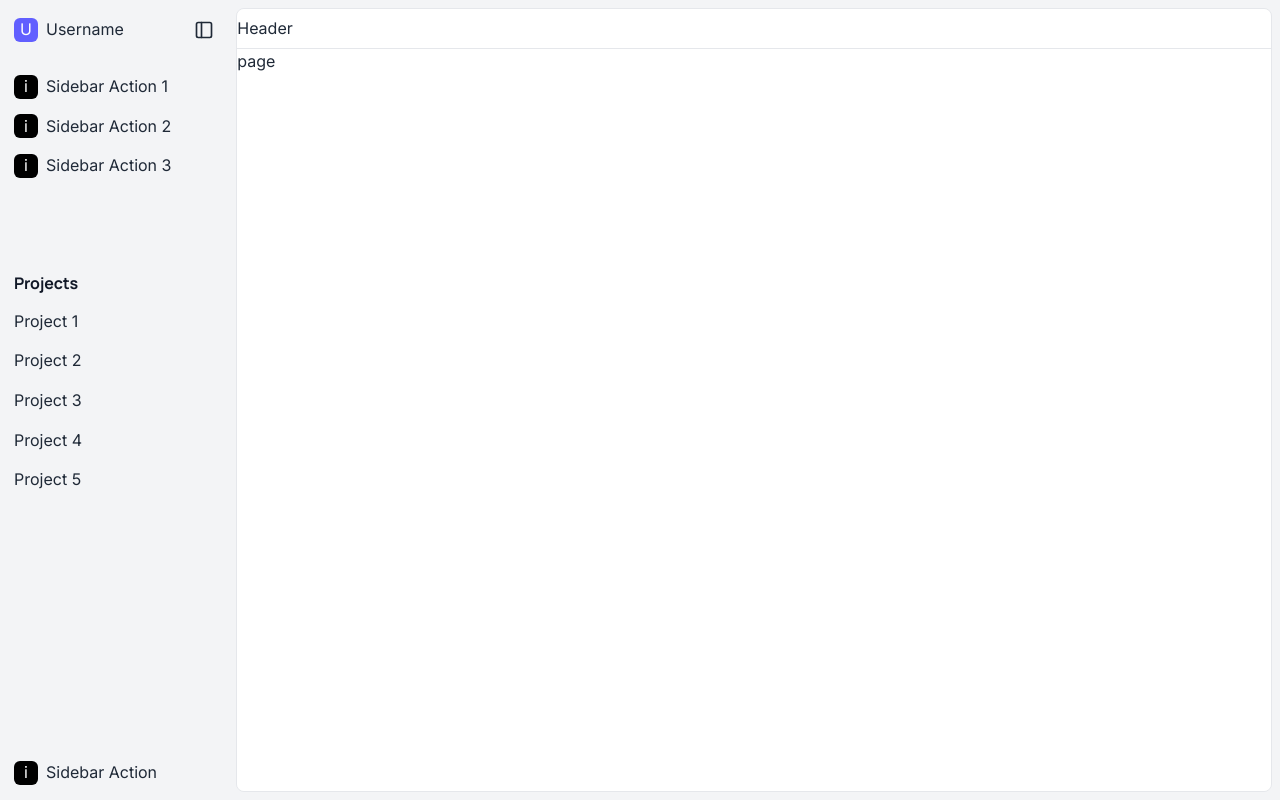
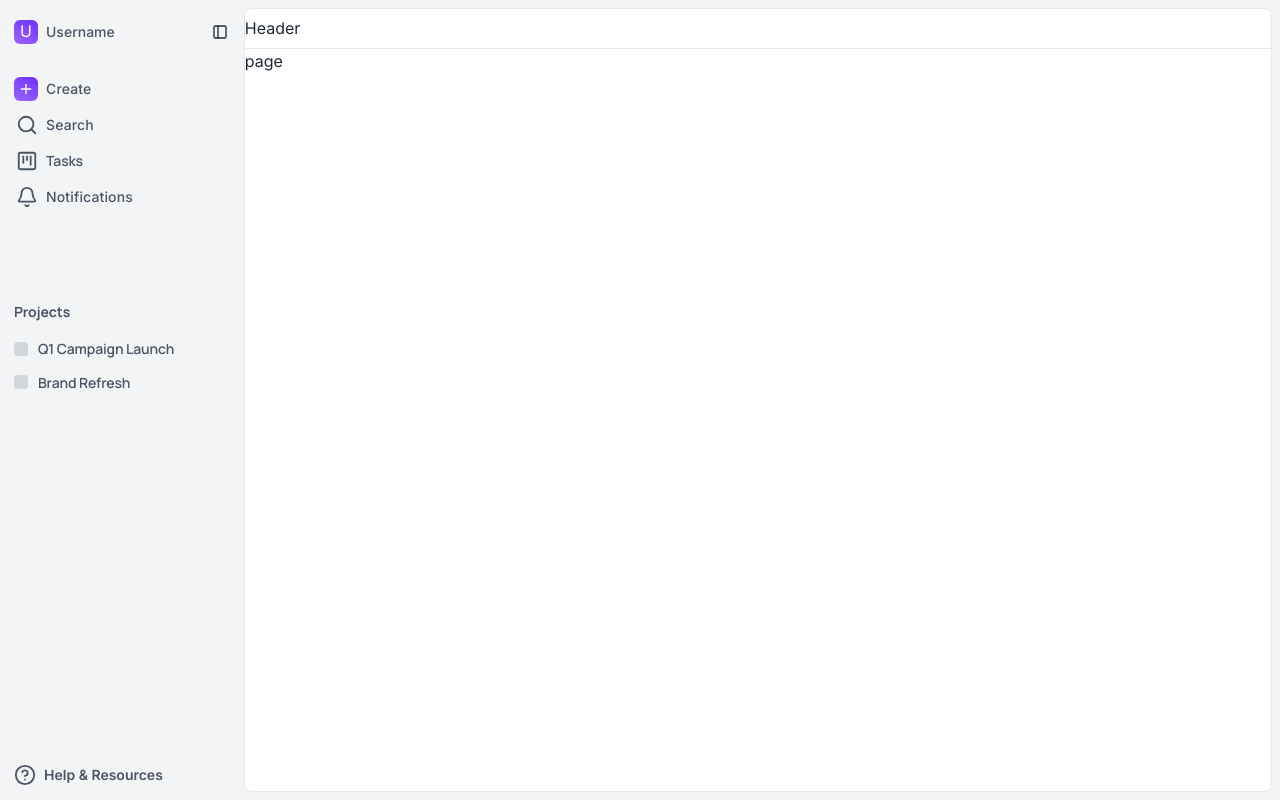
Before and after one commit to RodRe1ss/Enlist-Dashboard, a Next.js app: page / in a window 1280 px wide. Built offline with nearby package versions, Linux system fonts and the light colour scheme.

Commit message:
sidebar data add & ui add

```diff
--- a/package.json
+++ b/package.json
@@ -9,6 +9,7 @@
     "lint": "eslint"
   },
   "dependencies": {
+    "@radix-ui/react-slot": "^1.2.4",
     "class-variance-authority": "^0.7.1",
     "clsx": "^2.1.1",
     "date-fns": "^4.1.0",
--- a/src/components/layout/sidebar/Sidebar.tsx
+++ b/src/components/layout/sidebar/Sidebar.tsx
@@ -1,24 +1,29 @@
-import { PanelLeft } from "lucide-react";
+import { HelpCircle, PanelLeft } from "lucide-react";
 import SidebarProjects from "./SidebarProjects";
 import SidebarActions from "./SidebarActions";
+import { Button } from "@/components/ui/button";
 
 const Sidebar = () => {
   return (
-    <aside className="bg-gray-100 w-68.75 h-full flex flex-col p-2">
+    <aside className="bg-gray-100 w-72 h-full flex flex-col py-2 pl-2 ">
       {/* Sidebar top */}
-      <div className="flex items-center justify-between h-11 ">
+      <div className="flex items-center justify-between h-12 ">
         {/* Profile Button */}
-        <div className="rounded-sm hover:bg-gray-200 transition-all px-1.5 py-1.5 cursor-pointer flex items-center gap-2">
-          <div className="rounded-sm bg-indigo-500 text-white flex size-6 items-center justify-center">
+        <div className="rounded-sm hover:bg-gray-200 transition-all p-1.5 cursor-pointer flex items-center gap-2">
+          <div className="rounded-sm primary-mix text-white flex size-6 items-center justify-center">
             <span>U</span>
           </div>
-          <span>Username</span>
+          <span className="text-gray-600! text-sm! font-medium!">Username</span>
         </div>
 
         {/* Sidebar layout button */}
-        <div className="p-1.5 rounded-sm size-8 hover:bg-gray-200 transition-all cursor-pointer flex items-center justify-center">
+        <Button
+          variant={"ghost"}
+          size={"icon-sm"}
+          className="hover:bg-gray-200 "
+        >
           <PanelLeft />
-        </div>
+        </Button>
       </div>
 
       {/* Sidebar Actions */}
@@ -28,11 +33,11 @@ const Sidebar = () => {
       <SidebarProjects />
 
       {/* Sidebar Bottom link */}
-      <div className="rounded-sm  p-1.5 flex items-center gap-2 hover:bg-gray-100 transition-all cursor-pointer mt-auto">
-        <div className="size-6 rounded-sm bg-black text-white flex items-center justify-center">
-          <span>i</span>
-        </div>
-        <span>Sidebar Action </span>
+      <div className="mt-auto flex items-center gap-2 hover:bg-gray-200 p-1.5 rounded-sm transition-all cursor-pointer ">
+        <HelpCircle className="text-gray-600! size-5.5" />
+        <span className="text-gray-600! text-sm! font-semibold!">
+          Help & Resources
+        </span>
       </div>
     </aside>
   );
--- a/src/components/layout/sidebar/SidebarActions.tsx
+++ b/src/components/layout/sidebar/SidebarActions.tsx
@@ -1,19 +1,54 @@
-import React from "react";
+import { Button } from "@/components/ui/button";
+import { Bell, Plus, Search, SquareKanban } from "lucide-react";
+import Link from "next/link";
 
 const SidebarActions = () => {
   return (
     <div className="flex flex-col gap-0.5 mt-4">
-      {Array.from({ length: 3 }).map((_, index) => (
-        <div
-          key={index}
-          className="rounded-sm  p-1.5 flex items-center gap-2 hover:bg-gray-200 transition-all cursor-pointer"
+      {/* Create */}
+      <Button
+        variant={"ghost"}
+        className="justify-start gap-2 h-8.5 rounded-sm hover:bg-gray-200 active:bg-gray-300 p-1.5"
+      >
+        <div className="size-6 flex items-center justify-center primary-mix rounded-sm text-white">
+          <Plus />
+        </div>
+
+        <span className=" text-gray-600! font-medium! ">Create</span>
+      </Button>
+      {/* Search */}
+      <Button
+        variant={"ghost"}
+        className="justify-start gap-2 h-8.5 rounded-sm!  hover:bg-gray-200 active:bg-gray-300 px-2! py-1.5!"
+        // onClick={() => toggleModal("search-modal")}
+      >
+        <Search className="text-gray-600! size-5.5" />
+
+        <span className=" text-gray-600! font-medium!">Search</span>
+      </Button>
+      {/* Tasks */}
+      <Button
+        variant={"ghost"}
+        className="justify-start  h-8.5 rounded-sm!  hover:bg-gray-200 active:bg-gray-300 px-2! py-1.5! text-gray-600! font-semibold!"
+        asChild
+      >
+        <Link
+          href={"#"}
+          className="flex items-center gap-2 hover:no-underline!  "
         >
-          <div className="size-6 rounded-sm bg-black text-white flex items-center justify-center">
-            <span>i</span>
-          </div>
-          <span>Sidebar Action {index + 1}</span>
-        </div>
-      ))}
+          <SquareKanban className="text-gray-600! size-5.5" />
+
+          <span>Tasks</span>
+        </Link>
+      </Button>
+      <Button
+        variant={"ghost"}
+        className="justify-start gap-2 h-8.5 rounded-sm!  hover:bg-gray-200 active:bg-gray-300 px-2! py-1.5! "
+      >
+        <Bell className="text-gray-600! size-5.5" />
+
+        <span className=" text-gray-600! font-medium!">Notifications</span>
+      </Button>
     </div>
   );
 };
--- a/src/components/layout/sidebar/SidebarProjects.tsx
+++ b/src/components/layout/sidebar/SidebarProjects.tsx
@@ -1,20 +1,44 @@
-import React from "react";
+import { Button } from "@/components/ui/button";
+import { getProjects } from "@/db";
+import { cn } from "@/lib/utils";
+import { Plus } from "lucide-react";
+import Link from "next/link";
 
-const SidebarProjects = () => {
+const SidebarProjects = async () => {
+  const projects = await getProjects("wrk_1a9c4f7e2b8d");
+
   return (
     <div className="flex flex-col gap-0.5 mt-20">
-      <div className="p-1.5 rounded-sm hover:bg-gray-200 cursor-pointer transition-all">
-        <h3 className="text-base!">Projects</h3>
+      <div className="rounded-sm flex items-center justify-between hover:bg-gray-200 p-1.5 group">
+        <Link href={"/projects"} className="text-sm text-gray-600 flex-1">
+          <h4 className="font-bold">Projects</h4>
+        </Link>
+        <Button
+          variant={"ghost"}
+          className="hover:bg-gray-100 opacity-0 group-hover:opacity-100"
+          size={"icon-xs"}
+        >
+          <Plus className="text-gray-600" />
+        </Button>
       </div>
-      <div className="flex flex-col gap-0.5 max-h-48 overflow-y-auto scrollbar-hide">
-        {Array.from({ length: 7 }).map((_, index) => (
-          <div
-            key={index}
-            className="p-1.5 rounded-sm hover:bg-gray-200 cursor-pointer transition-all"
-          >
-            Project {index + 1}
-          </div>
-        ))}
+      <div className="relative">
+        <div className="h-56 overflow-y-auto scrollbar-hide ">
+          {projects.map((project) => (
+            <Link
+              key={project.id}
+              href={"#"}
+              className="flex items-center gap-2.5 px-1.5 py-2 hover:bg-gray-200 rounded-sm"
+            >
+              <div
+                className={cn("bg-gray-300", "size-3.5 rounded-[3.5px]")}
+              ></div>
+              <h6 className="capitalize text-sm text-gray-600 font-semibold!">
+                {project.name}
+              </h6>
+            </Link>
+          ))}
+        </div>
+        <div className="h-20 absolute bottom-0 left-0 w-full bg-linear-180 from-transparent to-70 to-gray-100 pointer-events-none"></div>
       </div>
     </div>
   );
--- a/src/components/layout/useSidebarStore.ts
+++ b/src/components/layout/useSidebarStore.ts
@@ -6,7 +6,7 @@ type SidebarStore = {
   resetSidebar: () => void;
 };
 
-const useSidebarStore = create<SidebarStore>()((set) => ({
+export const useSidebarStore = create<SidebarStore>()((set) => ({
   isSidebarOpen: false,
   toggleSidebar: () =>
     set((state) => ({
--- /dev/null
+++ b/src/components/ui/button.tsx
@@ -0,0 +1,63 @@
+import * as React from "react";
+import { Slot } from "@radix-ui/react-slot";
+import { cva, type VariantProps } from "class-variance-authority";
+
+import { cn } from "@/lib/utils";
+
+const buttonVariants = cva(
+  "inline-flex items-center justify-center gap-2 whitespace-nowrap rounded-md text-sm font-medium transition-all disabled:pointer-events-none disabled:opacity-50 [&_svg]:pointer-events-none [&_svg:not([class*='size-'])]:size-4 shrink-0 [&_svg]:shrink-0 outline-none focus-visible:border-ring focus-visible:ring-ring/50 focus-visible:ring-[3px] aria-invalid:ring-destructive/20 dark:aria-invalid:ring-destructive/40 aria-invalid:border-destructive cursor-pointer",
+  {
+    variants: {
+      variant: {
+        default: "bg-primary text-primary-foreground hover:bg-primary/90",
+        destructive:
+          "bg-destructive text-white hover:bg-destructive/90 focus-visible:ring-destructive/20 dark:focus-visible:ring-destructive/40 dark:bg-destructive/60",
+        outline:
+          "border bg-background shadow-xs hover:bg-accent hover:text-accent-foreground dark:bg-input/30 dark:border-input dark:hover:bg-input/50",
+        secondary:
+          "bg-secondary text-secondary-foreground hover:bg-secondary/80",
+        ghost:
+          "hover:bg-accent hover:text-accent-foreground dark:hover:bg-accent/50",
+        link: "text-primary underline-offset-4 hover:underline",
+      },
+      size: {
+        default: "h-9 px-4 py-2 has-[>svg]:px-3",
+        sm: "h-8 rounded-md gap-1.5 px-3 has-[>svg]:px-2.5",
+        lg: "h-10 rounded-md px-6 has-[>svg]:px-4",
+        icon: "size-9",
+        "icon-xs": "size-6 ",
+        "icon-sm": "size-8",
+        "icon-lg": "size-10",
+      },
+    },
+    defaultVariants: {
+      variant: "default",
+      size: "default",
+    },
+  },
+);
+
+function Button({
+  className,
+  variant = "default",
+  size = "default",
+  asChild = false,
+  ...props
+}: React.ComponentProps<"button"> &
+  VariantProps<typeof buttonVariants> & {
+    asChild?: boolean;
+  }) {
+  const Comp = asChild ? Slot : "button";
+
+  return (
+    <Comp
+      data-slot="button"
+      data-variant={variant}
+      data-size={size}
+      className={cn(buttonVariants({ variant, size, className }))}
+      {...props}
+    />
+  );
+}
+
+export { Button, buttonVariants };
--- a/src/styles/globals.css
+++ b/src/styles/globals.css
@@ -1,6 +1,5 @@
 @import "tailwindcss";
 @import "tw-animate-css";
-
 
 @custom-variant dark (&:is(.dark *));
 
@@ -30,6 +29,55 @@
 
 .scrollbar-hide::-webkit-scrollbar {
   display: none; /* Chrome, Safari */
+}
+
+@theme base {
+  /* gradients */
+  --color-gray-gradient: linear-gradient(to right, #d1d5db, #9ca3af);
+
+  /*
+  - Primary
+  */
+  --color-primary-25: #f9f6fe;
+  --color-primary-50: #f3e8ff;
+  --color-primary-100: #e4cdff;
+  --color-primary-200: #c39aff;
+  --color-primary-300: #9c63ff;
+  --color-primary-400: #6e2bfa;
+  --color-primary-500: #4b07de;
+  --color-primary-600: #3e05b8;
+  --color-primary-700: #310393;
+  --color-primary-800: #24026e;
+  --color-primary-900: #160149;
+  --color-primary-950: #0c012e;
+
+  /*
+  - Status
+  */
+
+  /* Completed */
+  --color-completed: #e9f7f0;
+  --color-completed-border: #c9eedf;
+  --color-completed-text: #127457;
+  --color-completed-accent: #059669;
+
+  /* Pending */
+  --color-pending: #fef9c3;
+  --color-pending-border: #fde68a;
+  --color-pending-text: #92400e;
+  --color-pending-accent: #f59e0b;
+
+  /* Error */
+  --color-error: #fee2e2;
+  --color-error-border: #fca5a5;
+  --color-error-text: #991b1b;
+  --color-error-accent: #dc2626;
+
+  /* Info */
+  --color-info: #dbeafe;
+  --color-info-border: #bfdbfe;
+  --color-info-text: #1e3a8a;
+  --color-info-accent: #2563eb;
 }
 
 @theme inline {
@@ -193,45 +241,22 @@ h2,
 h3,
 h4,
 h5,
-h6 {
+h6,
+a,
+label {
   font-family: var(--font-heading);
-  font-weight: 700;
+  /* font-weight: 700; */
   line-height: var(--leading-tight);
   letter-spacing: var(--tracking-tight);
   margin: 0;
-  color: #111827;
 }
 
-h1 {
-  font-size: var(--text-3xl);
-}
-
-h2 {
-  font-size: var(--text-2xl);
-}
-
-h3 {
-  font-size: var(--text-xl);
-}
-
-h4 {
-  font-size: var(--text-lg);
-}
-
-h5 {
-  font-size: var(--text-md);
-}
-
-h6 {
-  font-size: var(--text-base);
-}
-
-p {
+p,
+small {
   font-family: var(--font-body);
   font-size: var(--text-base);
   line-height: var(--leading-loose);
   margin: 0;
-  color: #374151;
 }
 
 span {
@@ -263,16 +288,6 @@ span {
   color: #6b7280;
 }
 
-a {
-  color: #2563eb;
-  text-decoration: none;
-  font-weight: 500;
-}
-
-a:hover {
-  text-decoration: underline;
-}
-
 strong {
   font-weight: 600;
   color: #111827;
@@ -293,3 +308,80 @@ button {
   font-weight: 500;
   letter-spacing: 0.01em;
 }
+
+/* colors */
+.primary-mix {
+  @apply bg-linear-210 from-primary-400 to-primary-300;
+}
+
+.gray-mix {
+  @apply bg-linear-210 from-gray-300 to-gray-100;
+}
+
+.blue-mix {
+  @apply bg-linear-210 from-blue-600 to-sky-500;
+}
+
+.sky-mix {
+  @apply bg-linear-210 from-sky-600 to-cyan-500;
+}
+
+.cyan-mix {
+  @apply bg-linear-210 from-cyan-600 to-teal-500;
+}
+
+.teal-mix {
+  @apply bg-linear-210 from-teal-600 to-emerald-500;
+}
+
+.emerald-mix {
+  @apply bg-linear-210 from-emerald-600 to-green-500;
+}
+
+.green-mix {
+  @apply bg-linear-210 from-green-600 to-lime-500;
+}
+
+.lime-mix {
+  @apply bg-linear-210 from-lime-500 to-emerald-400;
+}
+
+.yellow-mix {
+  @apply bg-linear-210 from-yellow-500 to-amber-400;
+}
+
+.amber-mix {
+  @apply bg-linear-210 from-amber-500 to-orange-400;
+}
+
+.orange-mix {
+  @apply bg-linear-210 from-orange-600 to-rose-500;
+}
+
+.rose-mix {
+  @apply bg-linear-210 from-rose-600 to-red-500;
+}
+
+.red-mix {
+  @apply bg-linear-210 from-red-600 to-orange-500;
+}
+
+.pink-mix {
+  @apply bg-linear-210 from-pink-600 to-rose-500;
+}
+
+.hotpink-mix {
+  @apply bg-linear-210 from-rose-500 to-pink-500;
+}
+
+.aqua-mix {
+  @apply bg-linear-210 from-cyan-500 to-blue-500;
+}
+
+.spring-mix {
+  @apply bg-linear-210 from-green-500 to-teal-400;
+}
+
+.sunset-mix {
+  @apply bg-linear-210 from-amber-500 to-rose-400;
+}
```
Also changed, not shown: 1 other file (tests, documents, lock files or other folders).
